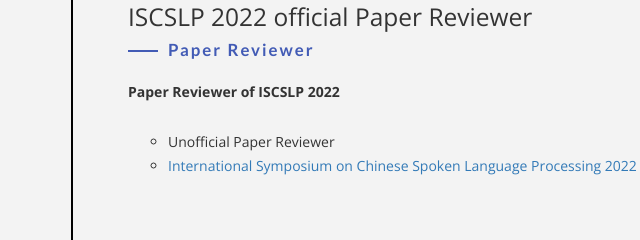
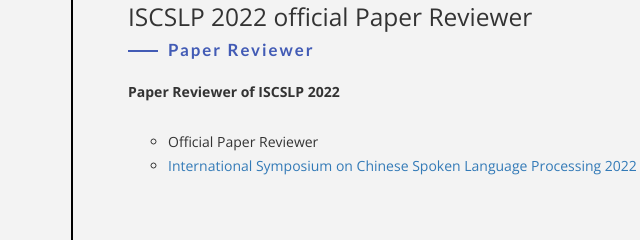
Before and after one commit to nobel861017/nobel861017.github.io, a plain HTML site: page index.html in a window 1280 px wide. Shown: the part 4020-4260 px from the top of the page, 41-681 px from the left. Drawn offline with nearby package versions, Linux system fonts and the light colour scheme; files whose address does not match are found by name; a web font is replaced by a local one.

Commit message:
Update index.html

```diff
--- a/index.html
+++ b/index.html
@@ -191,7 +191,7 @@
                             <h4>Paper Reviewer</h4>
                             <p><strong>Paper Reviewer of ISCSLP 2022</strong>
                                 <ul>
-                                    <li class="has-line-data" data-line-start="9" data-line-end="10">Unofficial Paper Reviewer</li>
+                                    <li class="has-line-data" data-line-start="9" data-line-end="10">Official Paper Reviewer</li>
                                     <li class="has-line-data" data-line-start="11" data-line-end="13"><a href="http://www.iscslp2022.org/">International Symposium on Chinese Spoken Language Processing 2022</a></li>
                                 </ul>
                             </p>
```
